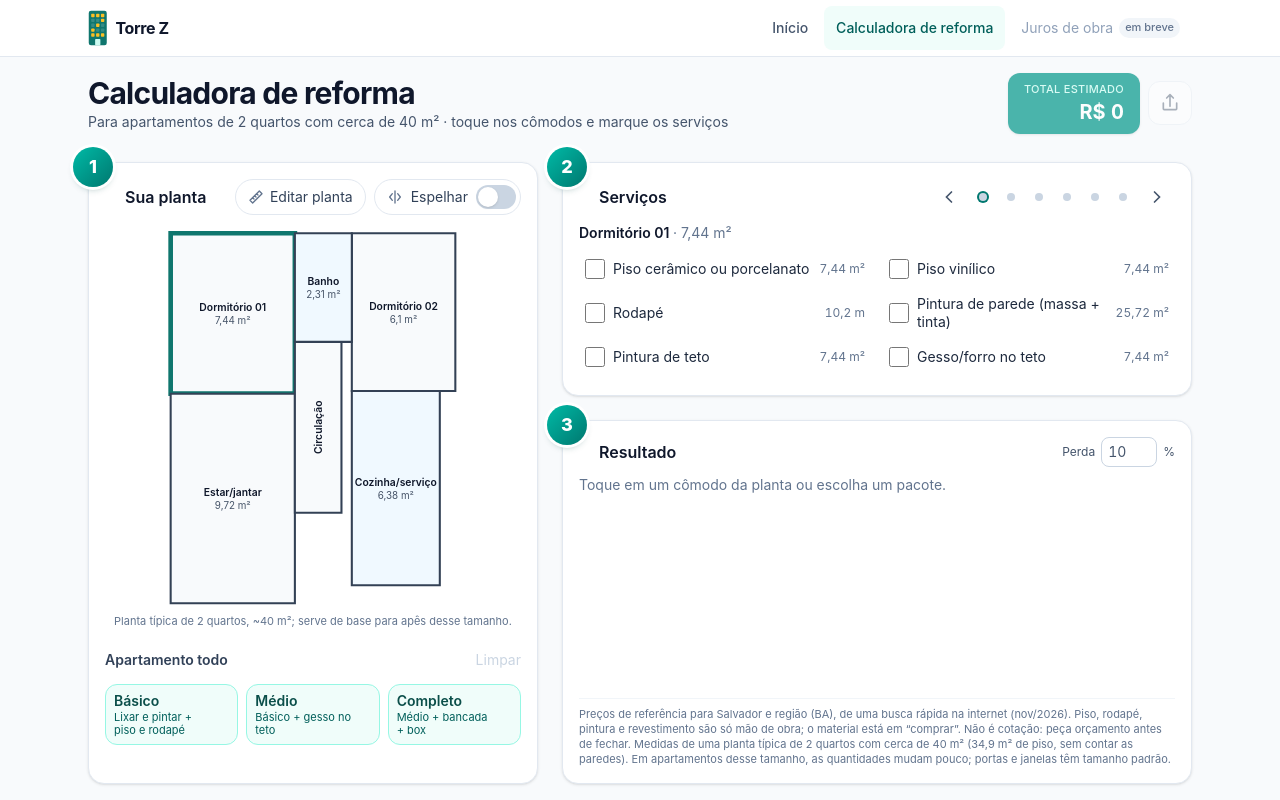
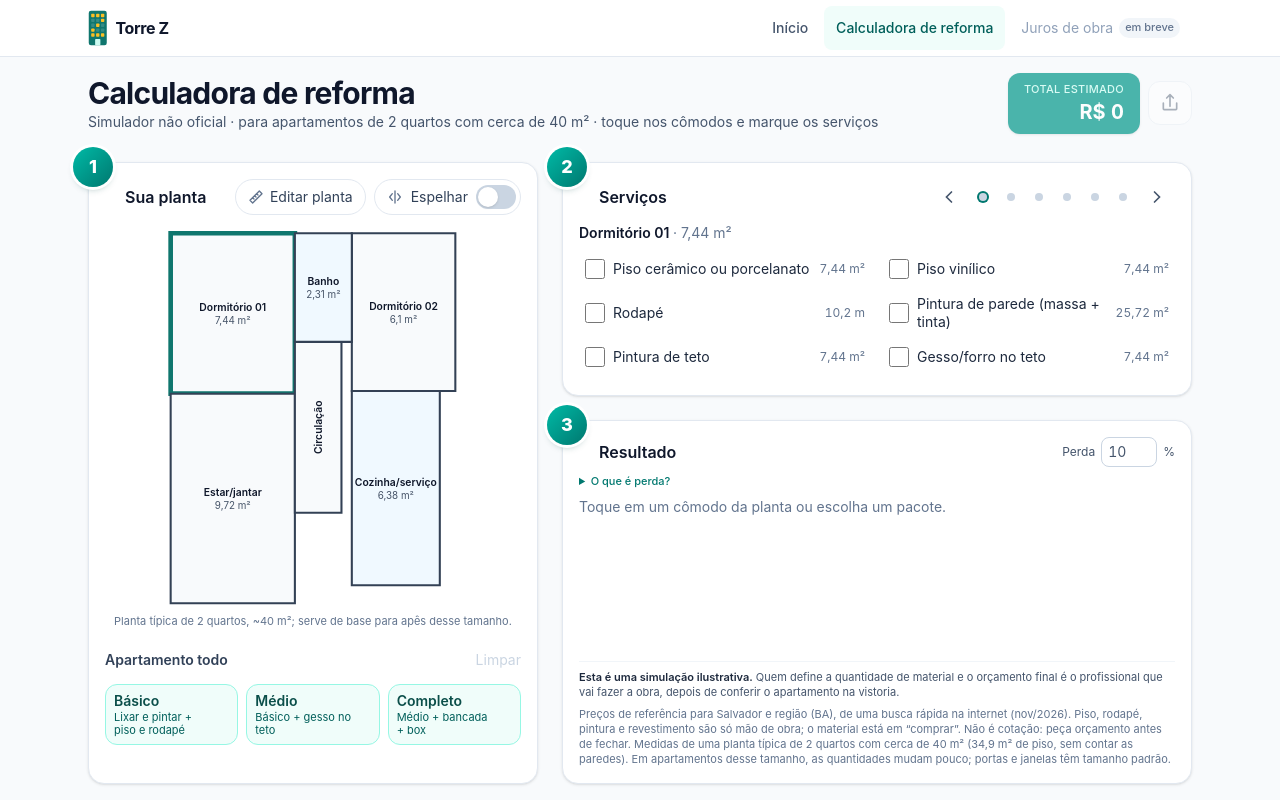
Before and after one commit to soaresrodrigo/torrez, an Astro site: page /simulador-reforma in a window 1280 px wide. Shown: the top 800 px of the page. Built offline with nearby package versions, Linux system fonts and the light colour scheme; Astro itself is replaced by a stand-in of ours.

Commit message:
✨ feat: enhance reform calculator with additional information and clarification

```diff
--- a/src/pages/simulador-reforma.astro
+++ b/src/pages/simulador-reforma.astro
@@ -35,7 +35,7 @@ const passo =
 			<div class="anima-entrar min-w-0">
 				<h1 class="text-lg font-bold leading-tight tracking-tight text-slate-900 sm:text-3xl">Calculadora de reforma</h1>
 				<p class="hidden text-sm text-slate-600 sm:block">
-					Para apartamentos de 2 quartos com cerca de 40 m² · toque nos cômodos e marque os serviços
+					Simulador não oficial · para apartamentos de 2 quartos com cerca de 40 m² · toque nos cômodos e marque os serviços
 				</p>
 			</div>
 			<div class="anima-entrar flex shrink-0 items-center gap-2" style="--atraso: 80ms">
@@ -197,10 +197,21 @@ const passo =
 							%
 						</label>
 					</div>
+					<details class="mt-1.5 text-[11px] text-slate-500">
+						<summary class="w-fit cursor-pointer font-medium text-teal-700 hover:underline">O que é perda?</summary>
+						<p class="mt-1 leading-snug">
+							É a sobra de material que se perde em cortes e quebras, como piso, rodapé e revestimento. A calculadora soma essa
+							porcentagem à quantidade a comprar. Ela não altera a mão de obra, que é cobrada pela área.
+						</p>
+					</details>
 					<output id="resultado" for="calc" class="mt-2 block min-h-0 flex-1 overflow-y-auto" aria-live="polite">
 						<p class="text-sm text-slate-500">Toque em um cômodo da planta ou escolha um pacote.</p>
 					</output>
-					<p class="mt-2 border-t border-slate-100 pt-2 text-[11px] leading-snug text-slate-500">
+					<p class="mt-2 border-t border-slate-100 pt-2 text-[11px] leading-snug text-slate-600">
+						<strong class="font-semibold text-slate-800">Esta é uma simulação ilustrativa.</strong> Quem define a quantidade
+						de material e o orçamento final é o profissional que vai fazer a obra, depois de conferir o apartamento na vistoria.
+					</p>
+					<p class="mt-1.5 text-[11px] leading-snug text-slate-500">
 						Preços de referência para Salvador e região (BA), de uma busca rápida na internet (nov/2026). Piso, rodapé,
 						pintura e revestimento são só mão de obra; o material está em “comprar”. Não é cotação: peça orçamento antes de fechar. Medidas de uma planta típica de 2 quartos com cerca de 40 m² (34,9 m² de piso, sem contar as paredes). Em apartamentos desse tamanho, as quantidades mudam pouco; portas e janelas têm tamanho padrão.
 					</p>
```
